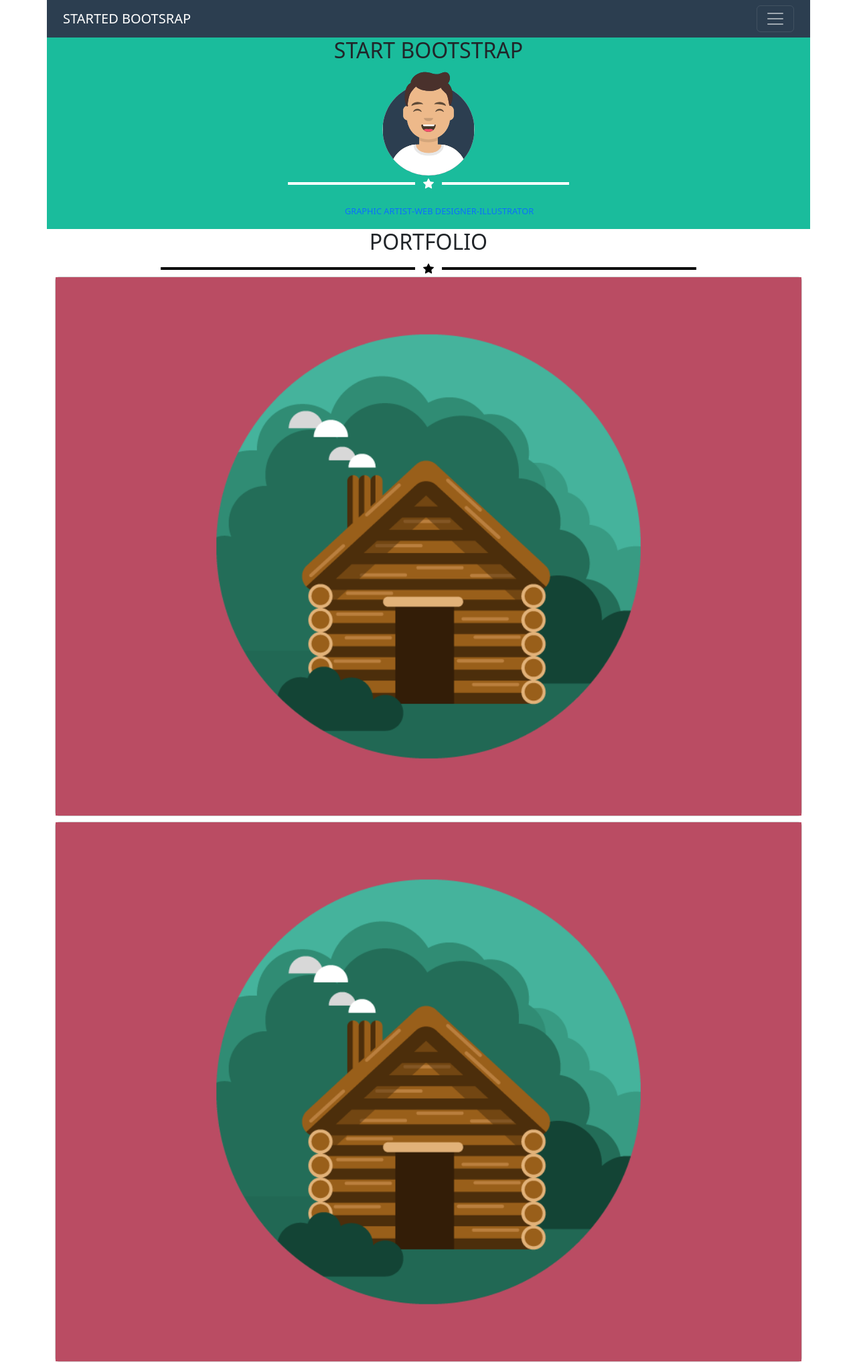
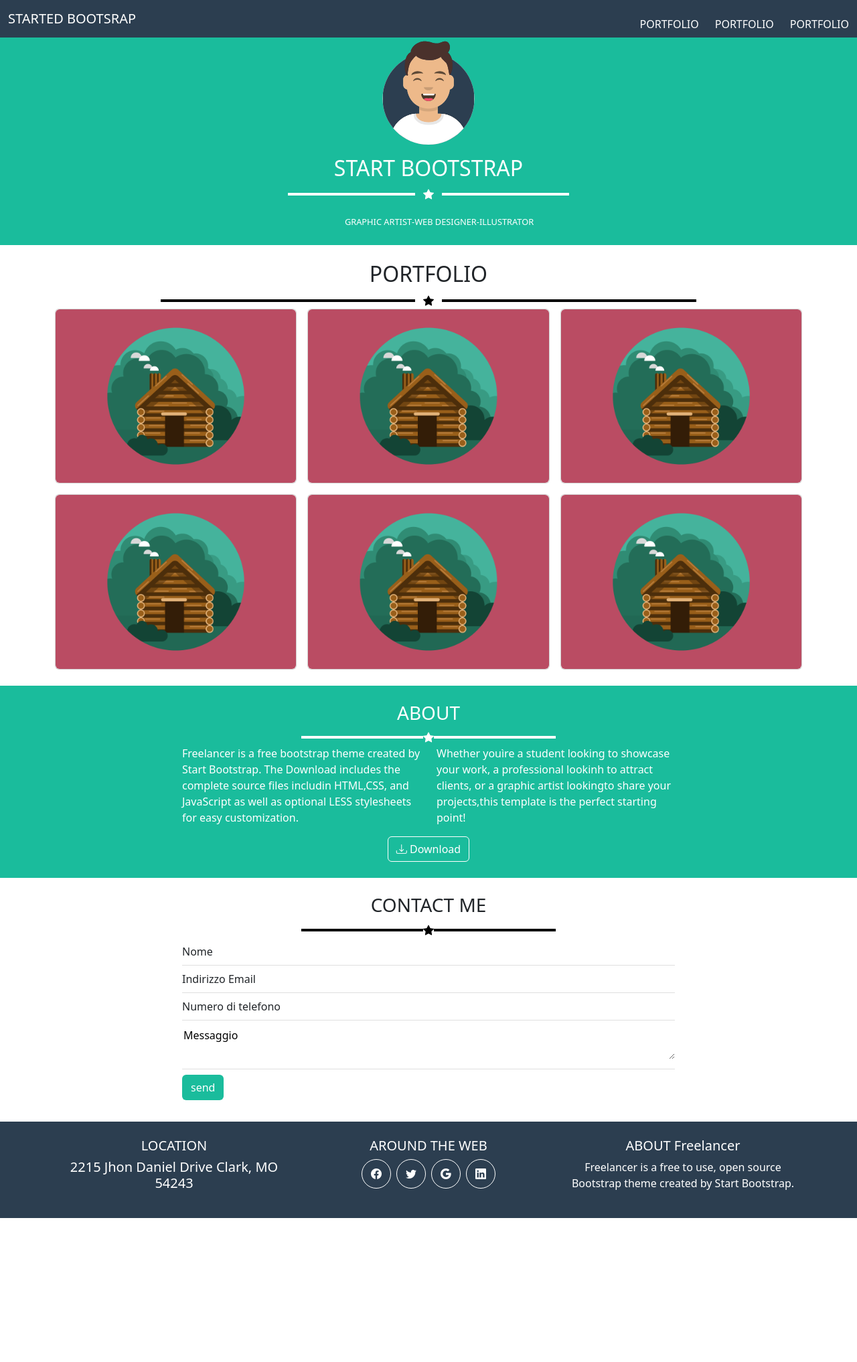
Before and after one commit to IslamBenguerba/html-css-bootstrap-freelancer, a plain HTML site: page index.html in a window 1280 px wide. Shown: the top 2034 px of the page at 67% size. After the commit the page ends 1819 px from the top, so only its background shows below. Drawn offline with nearby package versions, Linux system fonts and the light colour scheme.

Commit message:
index ( alpha 1.2)

```diff
--- a/index.html
+++ b/index.html
@@ -12,10 +12,10 @@
 </head>
 
 <body>
-    <section>
+    <section class="bg-top">
         <!-- container navbar -->
-        <div class="container bg-top">
-            <nav class="navbar navbar-dark">
+        <div class="container  bg-top">
+            <!-- <nav class="navbar navbar-dark">
                 <div class="container-fluid">
                     <a class="navbar-brand" href="#">STARTED BOOTSRAP</a>
                     <button class="navbar-toggler" type="button" data-bs-toggle="collapse"
@@ -23,16 +23,56 @@
                         aria-expanded="false" aria-label="Toggle navigation">
                         <span class="navbar-toggler-icon"></span>
                     </button>
+                </div> -->
+
+            <nav class="navbar bg-top fixed-top">
+                <div class="container-fluid">
+                    <a class="navbar-brand withe" href="#">STARTED BOOTSRAP</a>
+                    <div class="row nowrap  withe list-top-nav align-items-center">
+                        <a class="link-top">PORTFOLIO</a>
+                        <a class="link-top" >PORTFOLIO</a>
+                        <a class="link-top" >PORTFOLIO</a>
+                    </div>
+                    <button class="navbar-toggler withe btn-top-my" type="button" data-bs-toggle="offcanvas"
+                        data-bs-target="#offcanvasNavbar" aria-controls="offcanvasNavbar">
+                        <span class="navbar-toggler-icon withe"></span>
+                    </button>
+                    <div class="offcanvas offcanvas-end withe" tabindex="-1" id="offcanvasNavbar"
+                        aria-labelledby="offcanvasNavbarLabel">
+                        <div class="offcanvas-header bg-top withe">
+                            <h5 class="offcanvas-title" id="offcanvasNavbarLabel">STARTED BOOTSRAP</h5>
+                            <button type="button" class="btn-close" data-bs-dismiss="offcanvas"
+                                aria-label="Close"></button>
+                        </div>
+                        <div class="offcanvas-body bg-top ">
+                            <ul class="navbar-nav justify-content-end flex-grow-1 pe-3 ">
+                                <li class="nav-item withe-link">
+                                    <a class="nav-link active withe" aria-current="page" href="#">PORTFOLIO</a>
+                                </li>
+                                <li class="nav-item">
+                                    <a class="nav-link withe" href="#">ABOUT</a>
+                                </li>
+                                <li class="nav-item dropdown">
+                                    <a class="nav-link withe" href="#" role="button" data-bs-toggle="dropdown"
+                                        aria-expanded="false">
+                                        CONTACT
+                                    </a>
+                                </li>
+                            </ul>
+                        </div>
+                    </div>
                 </div>
+            </nav>
+        </div>
     </section>
-    <section>
+    <section class="mt-5 pt-2 pb-2 bg-hero">
         <!-- sezione container hero -->
-        <div class="container bg-hero">
+        <div class="container  bg-hero">
             <div class="row  justify-content-center">
                 <div class="col col-sm-6">
                     <div class="row  justify-content-center ">
-                        <h2 class="text-center">START BOOTSTRAP</h2>
                         <img class="immagine-hero" src="img/avatar.svg" alt="">
+                        <h2 class="text-center withe mt-3">START BOOTSTRAP</h2>
                     </div>
                     <div class="row justify-content-center nowrap align-items-center">
                         <div class="line"></div>
@@ -40,9 +80,9 @@
                         <div class="line"></div>
                     </div>
                     <ul class="list">
-                        <li><a class="text-decoration-none" href="">GRAPHIC ARTIST</a></li>
-                        <li><a class="text-decoration-none" href="">-WEB DESIGNER</a></li>
-                        <li><a class="text-decoration-none" href="">-ILLUSTRATOR</a></li>
+                        <li><a class="text-decoration-none withe" href="">GRAPHIC ARTIST</a></li>
+                        <li><a class="text-decoration-none withe" href="">-WEB DESIGNER</a></li>
+                        <li><a class="text-decoration-none withe" href="">-ILLUSTRATOR</a></li>
                     </ul>
                 </div>
 
@@ -50,8 +90,8 @@
         </div>
     </section>
     <!-- sezione portfolio -->
-    <section>
-        <div class="container text-center">
+    <section class="pt-5 pb-5 pt-sm-4 pb-sm-4">
+        <div class="container container-md text-center">
             <h2>PORTFOLIO</h2>
             <div class="row">
                 <div class="col">
@@ -62,33 +102,33 @@
                     </div>
                 </div>
             </div>
-            <div class="row g-2">
-                <div class="col-12">
+            <div class="row g-2 g-xl-3">
+                <div class="col col-sm-6 col-xl-4">
                     <div class="card">
                         <img src="img/cabin.png">
                     </div>
                 </div>
-                <div class="col-12">
+                <div class="col col-sm-6 col-xl-4">
                     <div class="card">
                         <img src="img/cabin.png">
                     </div>
                 </div>
-                <div class="col-12">
+                <div class="col col-sm-6 col-xl-4">
                     <div class="card">
                         <img src="img/cabin.png">
                     </div>
                 </div>
-                <div class="col-12">
+                <div class="col col-sm-6 col-xl-4">
                     <div class="card">
                         <img src="img/cabin.png">
                     </div>
                 </div>
-                <div class="col-12">
+                <div class="col col-sm-6 col-xl-4">
                     <div class="card">
                         <img src="img/cabin.png">
                     </div>
                 </div>
-                <div class="col-12">
+                <div class="col col-sm-6 col-xl-4">
                     <div class="card">
                         <img src="img/cabin.png">
                     </div>
@@ -96,9 +136,9 @@
             </div>
         </div>
     </section>
-    <section>
-        <div class="container text-center bg-hero pb-4">
-            <h3>ABOUT</h3>
+    <section class="bg-hero pt-2 pb-2 pt-sm-4 pb-sm-4">
+        <div class="container text-center bg-hero">
+            <h3 class="withe">ABOUT</h3>
             <div class="row justify-content-center">
                 <div class="col-12">
                     <div class="row justify-content-center nowrap align-items-center ">
@@ -111,7 +151,7 @@
                         </div>
                     </div>
                 </div>
-                <div class="col-8 col-sm-6">
+                <div class="col-8 col-sm-4 withe">
                     <p class="text-start">
                         Freelancer is a free bootstrap theme created by Start Bootstrap.
                         The Download includes the complete source files includin HTML,CSS, and JavaScript as
@@ -119,7 +159,7 @@
                         for easy customization.
                     </p>
                 </div>
-                <div class="col-8 col-sm-6">
+                <div class="col-8 col-sm-4 withe">
                     <p class="text-start">
                         Whether youìre a student looking
                         to showcase your work, a
@@ -137,7 +177,7 @@
         </div>
     </section>
     <!-- contattami -->
-    <section>
+    <section class="pt-sm-4 pb-sm-4">
         <div class="container text-center ">
             <h3>CONTACT ME</h3>
             <div class="row justify-content-center">
@@ -168,16 +208,16 @@
             </div>
         </div>
     </section>
-    <section>
-        <div class="container bg-top pt-5">
-            <div class="row justify-content-center">
-                <div class="col-8 text-center">
+    <section class="bg-top pt-sm-4 pb-sm-4">
+        <div class="container">
+            <div class="row justify-content-center ailng-content-center">
+                <div class="col-8 col-sm-4 text-center">
                     <h5 class="withe">LOCATION</h5>
-                    <h5 class="withe">2215 Jhon Daniel Drive Clark, MO 54243</h5>
+                    <h5 class="withe pb-2 pb-xl-0">2215 Jhon Daniel Drive Clark, MO 54243</h5>
                 </div>
-                <div class="col-8 text-center">
+                <div class="col-8  col-sm-4 text-center">
                     <h5 class="withe">AROUND THE WEB</h5>
-                    <div class="row gap-1 justify-content-center">
+                    <div class="row gap-2 justify-content-center pb-4 pb-xl-0">
                         <div class="card-icon-web">
                             <i class="bi bi-facebook"></i>
                         </div>
@@ -192,6 +232,13 @@
                         </div>
                     </div>
                 </div>
+                <div class="col-8 col-sm-4 text-center">
+                    <h5 class="withe">ABOUT Freelancer</h5>
+                    <P class="withe">Freelancer is a free to use, open
+                        source Bootstrap theme created
+                        by <span>Start Bootstrap</span>.
+                    </P>
+                </div>
             </div>
         </div>
     </section>
--- a/style/style.css
+++ b/style/style.css
@@ -21,6 +21,19 @@
     justify-content: center;
     list-style-type: none;
 }
+.list-top-nav{
+    display: none;
+    align-self: flex-end;
+}
+@media screen and (min-width: 560px){
+    .list-top-nav{
+        display: flex;
+    }
+    .btn-top-my{
+        display: none;
+    }
+}
+
 .list li a{
     font-size: .8rem;
     white-space: nowrap;
@@ -29,6 +42,11 @@
     background-color: white;
     flex-basis: calc((100% / 3));
     height: 4px;
+}
+.link-top{
+    color: white;
+    text-decoration: none;
+    width: min-content;
 }
 .icon{
     color: white;
@@ -45,6 +63,7 @@
 }
 .card img{
     object-fit: cover;
+    border-radius: 0.375rem;
 }
 .xs{
     max-width: 400px;
@@ -66,7 +85,7 @@ textarea{
     padding-right: 0;
 }
 .card-icon-web{
-    flex-basis:  calc((100% / 4) - 1rem);
+    flex-basis:  calc((100% / 5) - 2rem);
     display: flex;
     border: 1px solid rgb(255, 255, 255);
     color: white;
@@ -75,9 +94,13 @@ textarea{
     aspect-ratio: 1/1;
     border-radius: 50%;
 }
-.gap-1{
+/* .gap-my-1{
     gap: 1rem;
-}
+} */
 .withe{
     color: white;
+
 }
+.withe-link{
+    --bs-navbar-active-color: #ffff
+}
```
